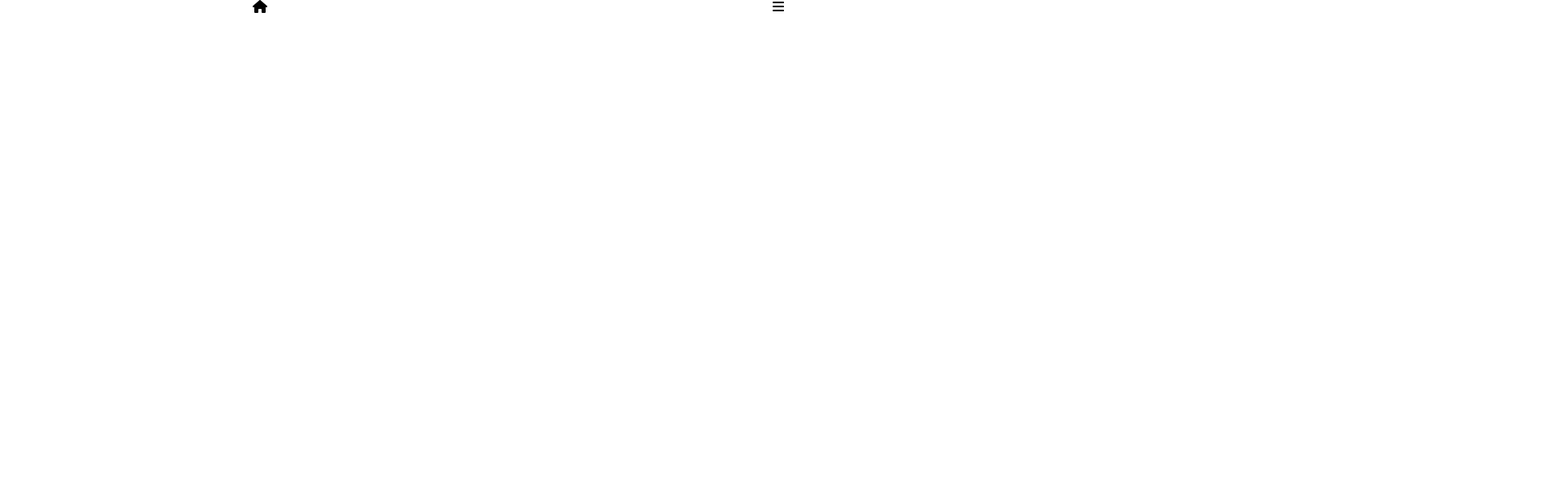
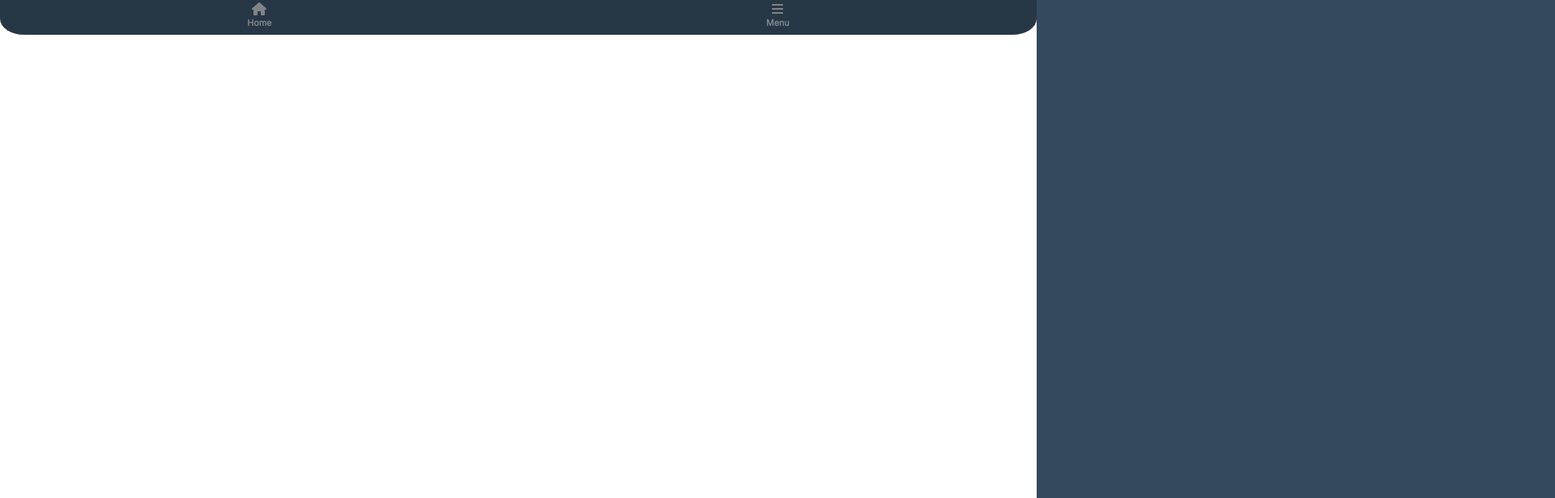
Before and after one commit to mois3222/GA6-220501096-AA4-EV01, a website built with Vite: page index.html in a window 1280 px wide. Shown: the top 616 px of the page at 81% size, 1920 px wide, since content can reach past the window. Built offline with nearby package versions, Linux system fonts and the light colour scheme; a web font is replaced by a local one.

Commit message:
trycommit= soluction bugs and more

```diff
--- a/src/routes/Routes.ts
+++ b/src/routes/Routes.ts
@@ -1,10 +1,10 @@
 import getHash from "../utils/getHash";
 import resolveHash from "../utils/resolveHash";
 import Header from "../templates/Header";
+import toggleClick from "../utils/toggle";
 
 //root of website
-export const $root: HTMLElement | null =
-  document.querySelector<"header">("header");
+const $root: HTMLElement | null = document.querySelector<"header">("header");
 
 class Router {
   private static instance: Router | null = null;
@@ -14,12 +14,13 @@ class Router {
     this.root = $root;
   }
   render() {
+    toggleClick();
     let hash = getHash(),
       route = resolveHash(hash);
 
-    const navbar = new Header();
+    const header = new Header();
 
-    this.root?.appendChild(navbar.rendered());
+    this.root?.appendChild(header.rendered());
   }
 
   static createInstace() {
--- a/src/styles/header.scss
+++ b/src/styles/header.scss
@@ -1,14 +1,58 @@
 @use "./extend.scss";
+@use "./vars.scss" as v;
 
 .header {
+  position: relative;
   &__nav {
+    position: fixed;
+    width: 100%;
+    background-color: v.$primary-color;
+    border-bottom-left-radius: 30px 20px;
+    border-bottom-right-radius: 30px 20px;
   }
 
   &__ul {
     @extend %flex;
     justify-content: space-around;
     list-style: none;
+    padding: 0.2em 0;
+    margin: 0;
+  }
+
+  &__a {
+    @extend %flex;
+    flex-direction: column;
+    text-decoration: none;
+    filter: grayscale(100%) opacity(0.7);
+    transition: v.$transition-speed;
+
+    &:hover {
+      filter: grayscale(0) opacity(1);
+    }
+  }
+
+  &__svg {
+    fill: v.$danger-color;
+  }
+
+  &__h6 {
+    color: v.$danger-color;
+    font-family: v.$theme-font;
+    margin: 0.4em 0;
+    padding: 0;
+  }
+
+  &__nav--slider {
+    background-color: v.$secondary-color;
+    position: absolute;
+    z-index: -1;
+    width: 200%;
+  }
+
+  &__ul--nav {
     padding: 0;
     margin: 0;
+    width: 50%;
+    height: 100vh;
   }
 }
--- a/src/styles/index.scss
+++ b/src/styles/index.scss
@@ -1 +1,5 @@
 @forward "./header.scss";
+
+body {
+  overflow-x: hidden;
+}
--- a/src/styles/vars.scss
+++ b/src/styles/vars.scss
@@ -2,7 +2,8 @@ $primary-color: #273746;
 $secondary-color: #34495e;
 $danger-color: #f39c12;
 $theme-color: #f2f3f4;
-$theme-font: "Tektur", cursive;
+$theme-font: "Inter", sans-serif;
 $sm: 16px;
 $md: 24px;
 $lg: 56px;
+$transition-speed: heigth 100ms ease-in;
--- a/src/templates/Header.ts
+++ b/src/templates/Header.ts
@@ -3,28 +3,44 @@
  * @classdesc This's implementation of Header however it is a template specifically will always be in the website.
  */
 class Header {
-  protected navbar: HTMLElement;
+  protected header: HTMLElement;
+
   constructor() {
-    this.navbar = document.createElement("header");
-    this.navbar.className = "header";
+    this.header = document.createElement("header");
+    this.header.className = "header";
   }
 
   rendered() {
-    this.navbar.innerHTML = `
+    this.header.innerHTML = `
     <nav class="header__nav">
-        <ul class="header__ul ul">
+        <ul class="header__ul">
           <li class="header__li">
-          <svg xmlns="http://www.w3.org/2000/svg" height="1em" viewBox="0 0 576 512"><!--! Font Awesome Free 6.4.0 by @fontawesome - https://fontawesome.com License - https://fontawesome.com/license (Commercial License) Copyright 2023 Fonticons, Inc. --><path d="M575.8 255.5c0 18-15 32.1-32 32.1h-32l.7 160.2c0 2.7-.2 5.4-.5 8.1V472c0 22.1-17.9 40-40 40H456c-1.1 0-2.2 0-3.3-.1c-1.4 .1-2.8 .1-4.2 .1H416 392c-22.1 0-40-17.9-40-40V448 384c0-17.7-14.3-32-32-32H256c-17.7 0-32 14.3-32 32v64 24c0 22.1-17.9 40-40 40H160 128.1c-1.5 0-3-.1-4.5-.2c-1.2 .1-2.4 .2-3.6 .2H104c-22.1 0-40-17.9-40-40V360c0-.9 0-1.9 .1-2.8V287.6H32c-18 0-32-14-32-32.1c0-9 3-17 10-24L266.4 8c7-7 15-8 22-8s15 2 21 7L564.8 231.5c8 7 12 15 11 24z"/>
-          </svg>
+            <a class="header__a" href="#">
+              <svg class="header__svg" xmlns="http://www.w3.org/2000/svg" height="1em" viewBox="0 0 576 512"><!--! Font Awesome Free 6.4.0 by @fontawesome - https://fontawesome.com License - https://fontawesome.com/license (Commercial License) Copyright 2023 Fonticons, Inc. --><path d="M575.8 255.5c0 18-15 32.1-32 32.1h-32l.7 160.2c0 2.7-.2 5.4-.5 8.1V472c0 22.1-17.9 40-40 40H456c-1.1 0-2.2 0-3.3-.1c-1.4 .1-2.8 .1-4.2 .1H416 392c-22.1 0-40-17.9-40-40V448 384c0-17.7-14.3-32-32-32H256c-17.7 0-32 14.3-32 32v64 24c0 22.1-17.9 40-40 40H160 128.1c-1.5 0-3-.1-4.5-.2c-1.2 .1-2.4 .2-3.6 .2H104c-22.1 0-40-17.9-40-40V360c0-.9 0-1.9 .1-2.8V287.6H32c-18 0-32-14-32-32.1c0-9 3-17 10-24L266.4 8c7-7 15-8 22-8s15 2 21 7L564.8 231.5c8 7 12 15 11 24z"/>
+              </svg>
+              <h6 class="header__h6">Home</h6>
+            </a>
           </li>
           <li class="header__li">
-          <svg xmlns="http://www.w3.org/2000/svg" height="1em" viewBox="0 0 448 512"><!--! Font Awesome Free 6.4.0 by @fontawesome - https://fontawesome.com License - https://fontawesome.com/license (Commercial License) Copyright 2023 Fonticons, Inc. --><path d="M0 96C0 78.3 14.3 64 32 64H416c17.7 0 32 14.3 32 32s-14.3 32-32 32H32C14.3 128 0 113.7 0 96zM0 256c0-17.7 14.3-32 32-32H416c17.7 0 32 14.3 32 32s-14.3 32-32 32H32c-17.7 0-32-14.3-32-32zM448 416c0 17.7-14.3 32-32 32H32c-17.7 0-32-14.3-32-32s14.3-32 32-32H416c17.7 0 32 14.3 32 32z"/></svg>
+            <a class="header__a menu" href="#">
+             <svg class="header__svg" xmlns="http://www.w3.org/2000/svg" height="1em" viewBox="0 0 448 512"><!--! Font Awesome Free 6.4.0 by @fontawesome - https://fontawesome.com License - https://fontawesome.com/license (Commercial License) Copyright 2023 Fonticons, Inc. --><path d="M0 96C0 78.3 14.3 64 32 64H416c17.7 0 32 14.3 32 32s-14.3 32-32 32H32C14.3 128 0 113.7 0 96zM0 256c0-17.7 14.3-32 32-32H416c17.7 0 32 14.3 32 32s-14.3 32-32 32H32c-17.7 0-32-14.3-32-32zM448 416c0 17.7-14.3 32-32 32H32c-17.7 0-32-14.3-32-32s14.3-32 32-32H416c17.7 0 32 14.3 32 32z"/></svg>
+             <h6 class="header__h6">Menu</h6>
+            </a>
           </li>
         </ul>
-    </nav>
+        </nav>
+        <nav class="header__nav--slider nav" style="transform: translateX(50%);">
+          <ul class="header__ul--nav" >
+
+          </ul>
+        </nav>
     `;
 
-    return this.navbar;
+    return this.header;
+  }
+
+  getHTMLElementHeader() {
+    return this.header;
   }
 }
 
--- /dev/null
+++ b/src/utils/toggle.ts
@@ -0,0 +1,13 @@
+let toggle = false;
+const toggleClick = () => {
+  document.addEventListener("click", (e: MouseEvent) => {
+    const targetElement = e.target as HTMLElement;
+
+    if (targetElement && targetElement.classList.contains("menu")) {
+      let newToggle = (toggle = !toggle);
+      console.log(newToggle);
+    }
+  });
+};
+
+export default toggleClick;
```
